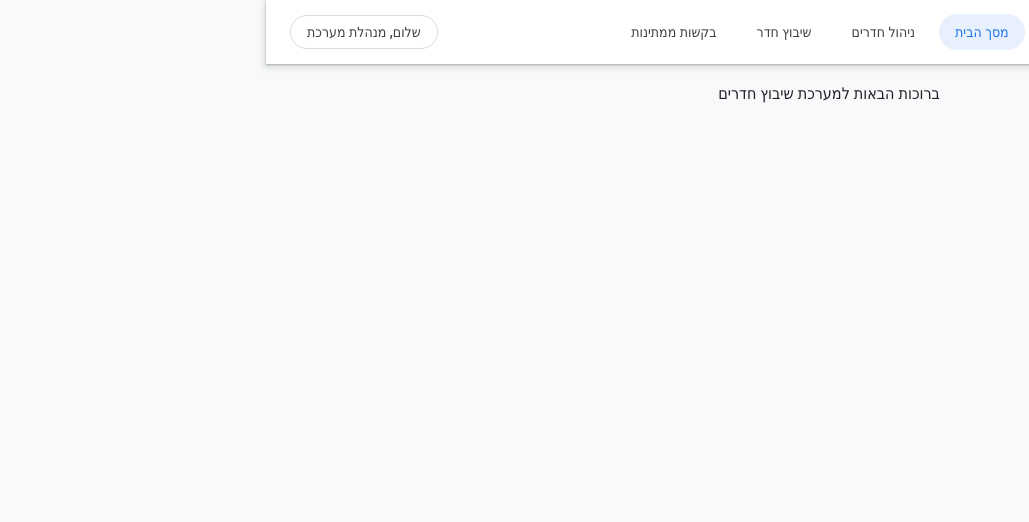
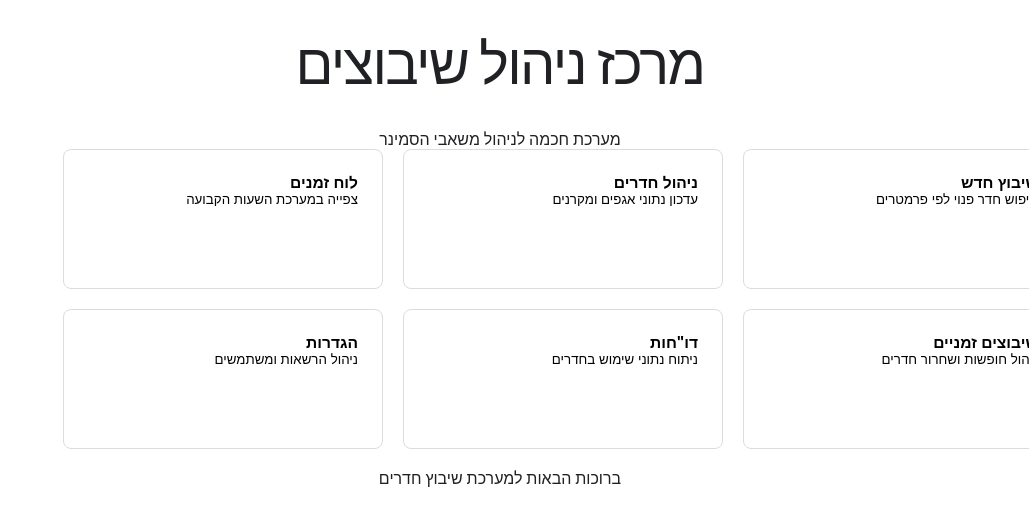
Before and after one commit to saraKatzen/room-scheduling-platform, a React (Vite) app in the folder room-scheduling-platform/client/: page / in a window 1280 px wide. Shown: the top 522 px of the page, without its empty margins (251-1280 px from the left). Built offline with nearby package versions, Linux system fonts and the light colour scheme.

Commit message:
update css
Co-authored-by: Copilot <copilot@github.com>

```diff
--- a/room-scheduling-platform/client/src/App.jsx
+++ b/room-scheduling-platform/client/src/App.jsx
@@ -2,7 +2,7 @@ import { useState } from 'react'
 import { BrowserRouter, Routes, Route } from 'react-router-dom' // ייבוא הכלים של הניווט
 import './App.css'
 import RoomList from './components/RoomList'
-import Navbar from './components/Navbar'
+import AppLauncher from './components/AppLauncher'
 
 // אם יש לך קומפוננטת Home, ייבאי אותה.
 // אם אין לך עדיין, אפשר ליצור אחת זמנית או להשתמש ב-RoomList כברירת מחדל.
@@ -11,7 +11,7 @@ const Home = () => <div style={{ padding: '20px' }}>ברוכות הבאות למ
 function App() {
   return (
     <BrowserRouter>
-      <Navbar /> {/* ה-Navbar נשאר קבוע למעלה */}
+     <AppLauncher />
       <div className="container"> {/* אופציונלי: עטיפה לעיצוב התוכן שמתחת לסרגל */}
         <Routes>
           <Route path="/" element={<Home />} />
--- /dev/null
+++ b/room-scheduling-platform/client/src/components/AppLauncher.jsx
@@ -0,0 +1,39 @@
+import React from 'react';
+import '../styles/style.css';
+import '../styles/AppLauncher.css';
+
+
+
+const AppLauncher = () => {
+  const tools = [
+    { id: 1, title: 'שיבוץ חדש', desc: 'חיפוש חדר פנוי לפי פרמטרים' },
+    { id: 2, title: 'ניהול חדרים', desc: 'עדכון נתוני אגפים ומקרנים' },
+    { id: 3, title: 'לוח זמנים', desc: 'צפייה במערכת השעות הקבועה' },
+    { id: 4, title: 'שיבוצים זמניים', desc: 'ניהול חופשות ושחרור חדרים' },
+    { id: 5, title: 'דו"חות', desc: 'ניתוח נתוני שימוש בחדרים' },
+    { id: 6, title: 'הגדרות', desc: 'ניהול הרשאות ומשתמשים' },
+  ];
+
+  return (
+    <div className="launcher-container">
+      <header className="launcher-header">
+        <h1>מרכז ניהול שיבוצים</h1>
+        <p>מערכת חכמה לניהול משאבי הסמינר</p>
+      </header>
+
+      <div className="launcher-grid-fixed">
+        {tools.map((tool) => (
+          <button key={tool.id} className="launcher-card-btn">
+            <div className="card-indicator"></div>
+            <div className="card-content">
+              <h3>{tool.title}</h3>
+              <p>{tool.desc}</p>
+            </div>
+          </button>
+        ))}
+      </div>
+    </div>
+  );
+};
+
+export default AppLauncher;
--- a/room-scheduling-platform/client/src/components/Navbar.jsx
+++ /dev/null
@@ -1,34 +0,0 @@
-import React from 'react';
-import { Link, useLocation } from 'react-router-dom';
-import '../styles/Navbar.css';
-
-const Navbar = () => {
-  const location = useLocation();
-
-  return (
-    <nav className="navbar">
-      <div className="navbar-logo">
-        <h2>מערכת שיבוץ חדרים</h2>
-      </div>
-      <ul className="navbar-links">
-        <li className={location.pathname === '/' ? 'active' : ''}>
-          <Link to="/">מסך הבית</Link>
-        </li>
-        <li className={location.pathname === '/rooms' ? 'active' : ''}>
-          <Link to="/rooms">ניהול חדרים</Link>
-        </li>
-        <li className={location.pathname === '/scheduling' ? 'active' : ''}>
-          <Link to="/scheduling">שיבוץ חדר</Link>
-        </li>
-        <li className={location.pathname === '/requests' ? 'active' : ''}>
-          <Link to="/requests">בקשות ממתינות</Link>
-        </li>
-      </ul>
-      <div className="navbar-user">
-        <span>שלום, מנהלת מערכת</span>
-      </div>
-    </nav>
-  );
-};
-
-export default Navbar;
--- /dev/null
+++ b/room-scheduling-platform/client/src/styles/AppLauncher.css
@@ -0,0 +1,39 @@
+.launcher-grid-fixed {
+  display: grid;
+  /* יצירת 3 עמודות שוות - זה מה שגורם להם להיות בשורה */
+  grid-template-columns: repeat(3, 1fr);
+  /* מרווח בין הכפתורים */
+  gap: 20px;
+  width: 100%;
+  max-width: 1000px;
+  /* מבטיח שהגריד לא יחרוג מגובה המסך */
+  align-content: start;
+}
+
+.launcher-card-btn {
+  background: var(--white);
+  border: 1px solid var(--google-border);
+  border-radius: 8px;
+  padding: 24px;
+  display: flex;
+  flex-direction: column;
+  align-items: flex-start; /* יישור טקסט לימין (בגלל RTL) */
+  text-align: right;
+  cursor: pointer;
+  transition: all 0.2s ease;
+  /* גובה מינימלי כדי לשמור על אחידות */
+  min-height: 140px;
+}
+
+/* התאמה למובייל - אם המסך קטן מדי, יעבור ל-2 בשורה או 1 */
+@media (max-width: 768px) {
+  .launcher-grid-fixed {
+    grid-template-columns: repeat(2, 1fr);
+  }
+}
+
+@media (max-width: 480px) {
+  .launcher-grid-fixed {
+    grid-template-columns: 1fr;
+  }
+}
--- a/room-scheduling-platform/client/src/styles/Navbar.css
+++ /dev/null
@@ -1,104 +0,0 @@
-/* =========================================
-   הגדרות גלובליות לדף השלם (סגנון גוגל)
-   ========================================= */
-
-body {
-  margin: 0;
-  padding: 0;
-  /* גופן ברירת המחדל של גוגל (Roboto) או גופנים נקיים אחרים */
-  font-family: 'Roboto', 'Segoe UI', Tahoma, Geneva, Verdana, sans-serif;
-  background-color: #f8f9fa; /* רקע אפרפר בהיר - אופייני לגוגל */
-  color: #202124; /* צבע טקסט אפור-כהה לקריאות נוחה */
-  direction: rtl; /* הגדרת כיווניות לעברית */
-}
-
-/* מעטפת התוכן של הדף (מומלץ להוסיף את המחלקה הזו ב-App.js מתחת ל-Navbar) */
-.page-content {
-  max-width: 1200px;
-  margin: 32px auto;
-  padding: 24px;
-  background-color: #ffffff;
-  border-radius: 8px;
-  border: 1px solid #dadce0;
-  min-height: 80vh;
-}
-
-/* =========================================
-   עיצוב סרגל הניווט (Navbar)
-   ========================================= */
-
-.navbar {
-  display: flex;
-  justify-content: space-between;
-  align-items: center;
-  padding: 0 24px;
-  height: 64px; /* גובה סטנדרטי למערכות גוגל */
-  background-color: #ffffff;
-  /* צל עדין שנותן תחושת ריחוף (Elevation) */
-  box-shadow: 0 1px 2px 0 rgba(60,64,67,0.3), 0 2px 6px 2px rgba(60,64,67,0.15);
-  position: sticky;
-  top: 0;
-  z-index: 1000;
-}
-
-.navbar-logo h2 {
-  margin: 0;
-  font-size: 22px;
-  font-weight: 400;
-  color: #3c4043;
-}
-
-.navbar-links {
-  display: flex;
-  list-style-type: none;
-  margin: 0;
-  padding: 0;
-  gap: 8px; /* מרווח בין הקישורים */
-}
-
-.navbar-links li {
-  display: flex;
-  align-items: center;
-}
-
-.navbar-links a {
-  text-decoration: none;
-  color: #3c4043;
-  font-size: 14px;
-  font-weight: 500;
-  padding: 10px 16px;
-  border-radius: 24px; /* כפתורים עגולים בסגנון העדכני של גוגל */
-  transition: background-color 0.2s ease, color 0.2s ease;
-}
-
-/* מצב מעבר עכבר (Hover) */
-.navbar-links a:hover {
-  background-color: #f1f3f4; /* אפור בהיר */
-}
-
-/* מצב פעיל (הדף הנוכחי) */
-.navbar-links li.active a {
-  background-color: #e8f0fe; /* תכלת עדין */
-  color: #1a73e8; /* הכחול הקלאסי של גוגל */
-}
-
-/* אזור המשתמש בצד שמאל */
-.navbar-user {
-  display: flex;
-  align-items: center;
-}
-
-.navbar-user span {
-  font-size: 14px;
-  color: #3c4043;
-  font-weight: 500;
-  padding: 8px 16px;
-  border: 1px solid #dadce0;
-  border-radius: 24px;
-  cursor: pointer;
-  transition: background-color 0.2s ease;
-}
-
-.navbar-user span:hover {
-  background-color: #f8f9fa;
-}
--- /dev/null
+++ b/room-scheduling-platform/client/src/styles/style.css
@@ -0,0 +1,33 @@
+/* ייבוא פונט רוביק מגוגל פונטס */
+@import url('https://fonts.googleapis.com/css2?family=Rubik:wght@300;400;500;700&display=swap');
+
+:root {
+  /* פלטת צבעים גוגל */
+  --google-blue: #1a73e8;
+  --google-red: #ea4335;
+  --google-gray-dark: #202124;
+  --google-gray-medium: #5f6368;
+  --google-gray-light: #f1f3f4;
+  --google-border: #dadce0;
+  --white: #ffffff;
+
+  /* הגדרות כתב */
+  --font-main: 'Rubik', sans-serif;
+}
+
+* {
+  box-sizing: border-box;
+  margin: 0;
+  padding: 0;
+}
+
+body {
+  font-family: var(--font-main);
+  background-color: var(--white);
+  color: var(--google-gray-dark);
+  direction: rtl;
+  /* מניעת גלישה כללית בדף אם רוצים מסך סטטי */
+  overflow: hidden;
+  height: 100vh;
+  width: 100vw;
+}
```
